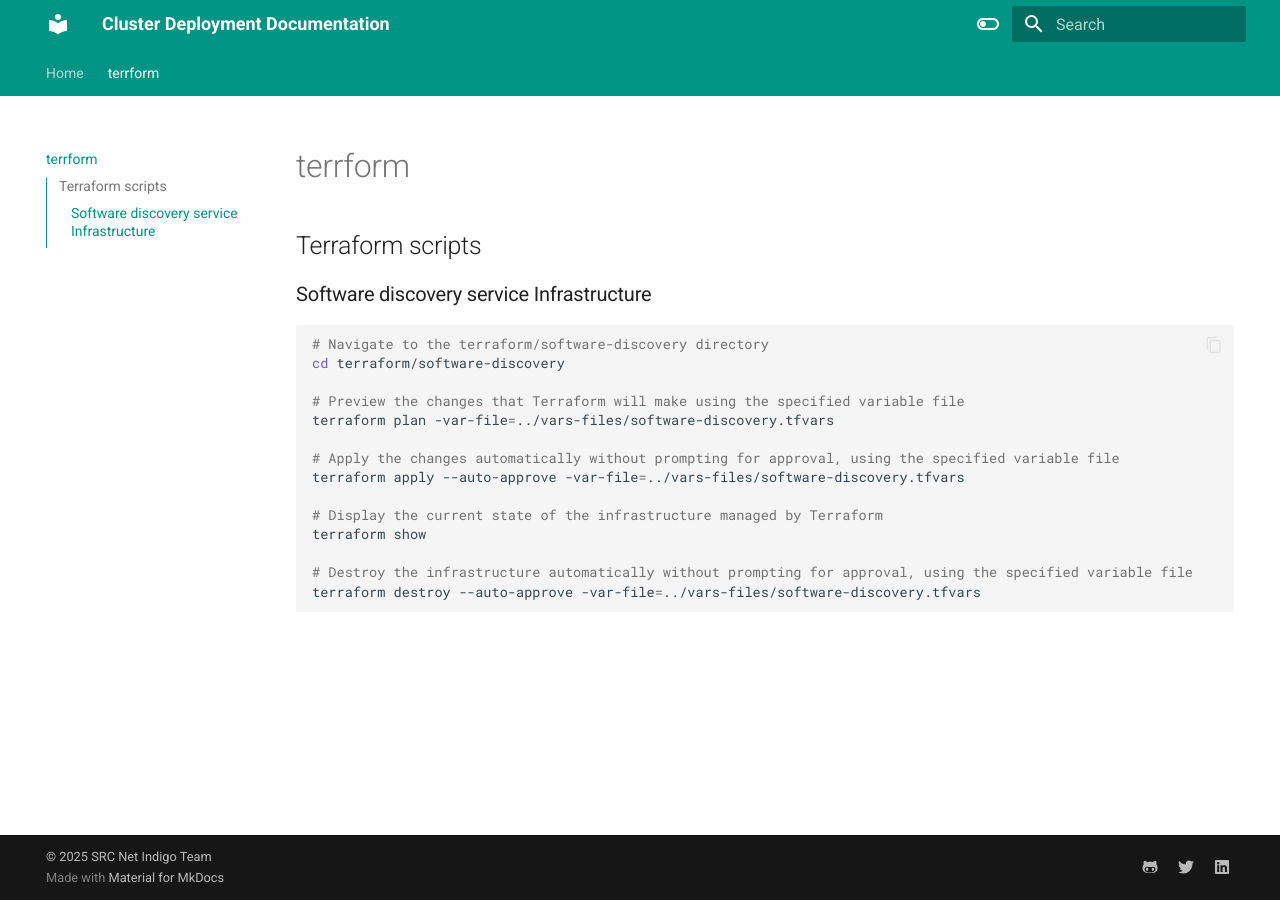
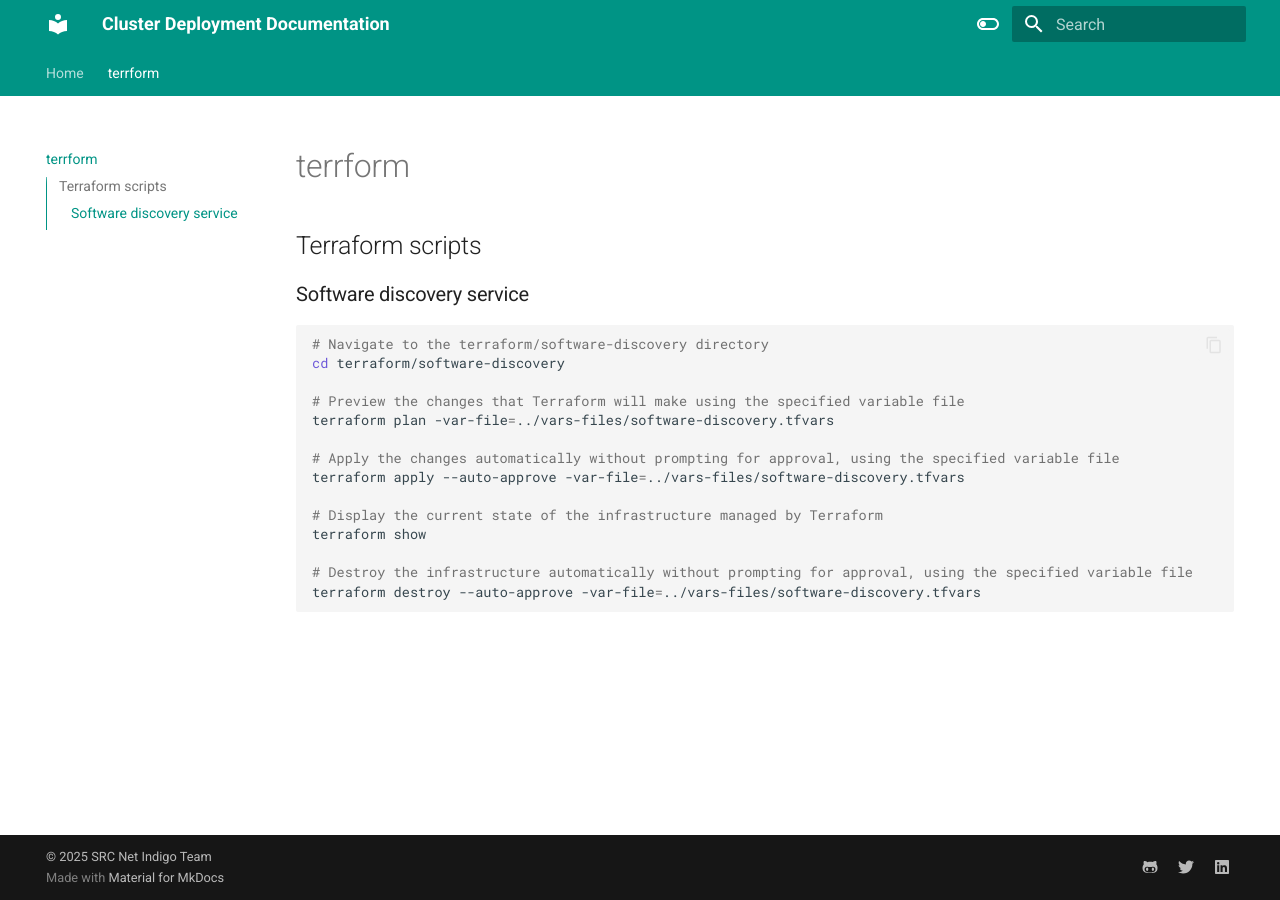
Before and after one commit to SrcNet-In/cluster-deployment-docs, an MkDocs documentation site: the page built from docs/terraform.md, in a window 1280 px wide. Built offline with MkDocs 1.6.1 and Material for MkDocs 9.7.7, drawn with Linux system fonts in a browser that asks for light colours.

Commit message:
[Abhishek] updated jinja version

````diff
--- a/docs/terraform.md
+++ b/docs/terraform.md
@@ -1,6 +1,6 @@
 ## Terraform scripts
 
-### Software discovery service Infrastructure
+### Software discovery service
 
 ```bash
 # Navigate to the terraform/software-discovery directory
--- a/requirements.txt
+++ b/requirements.txt
@@ -10,7 +10,7 @@
 defusedxml==0.7.1
 ghp-import==2.1.0
 idna==3.10
-Jinja2==3.1.5
+Jinja2>=3.1.6
 lxml==5.3.0
 Markdown==3.7
 MarkupSafe==3.0.2
````
